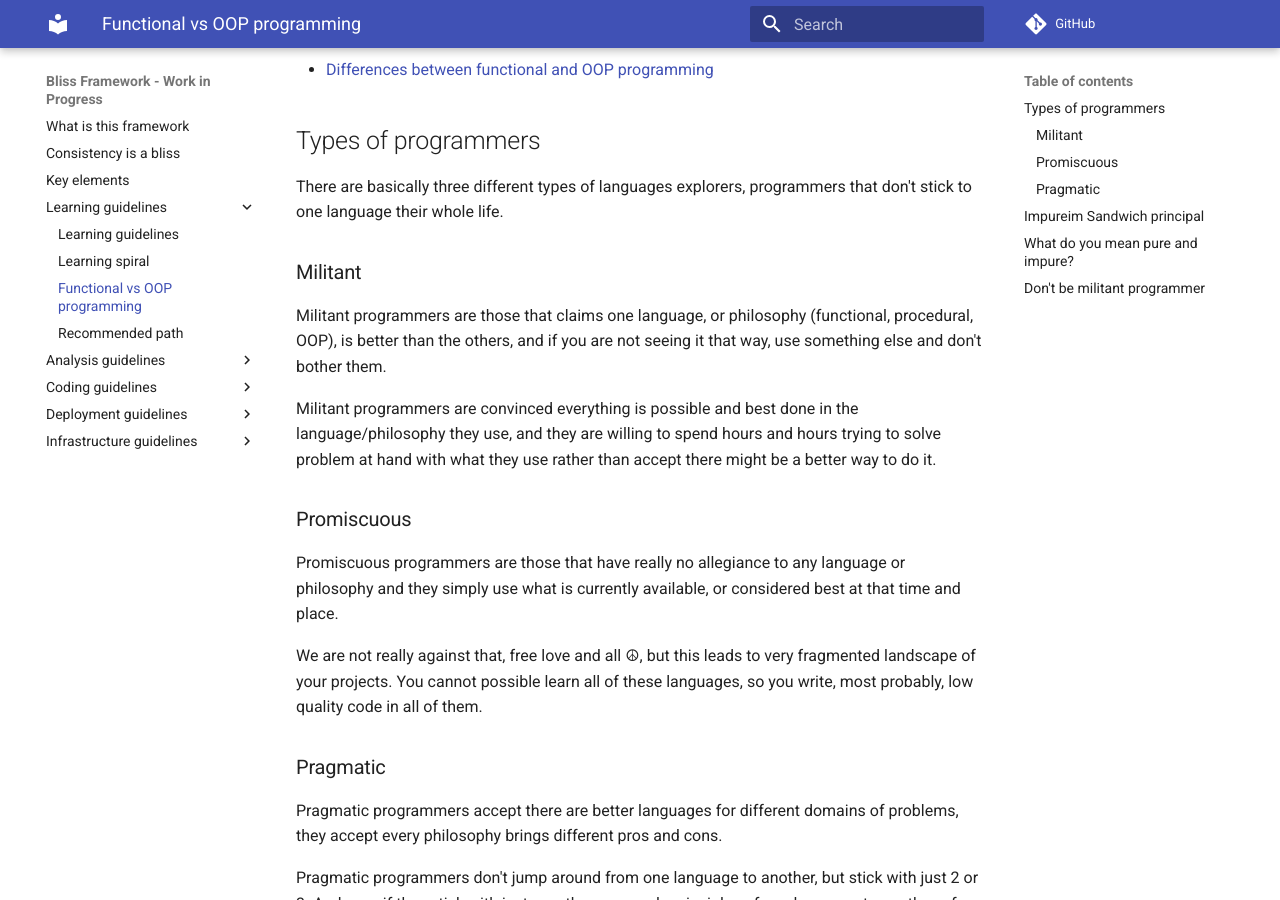
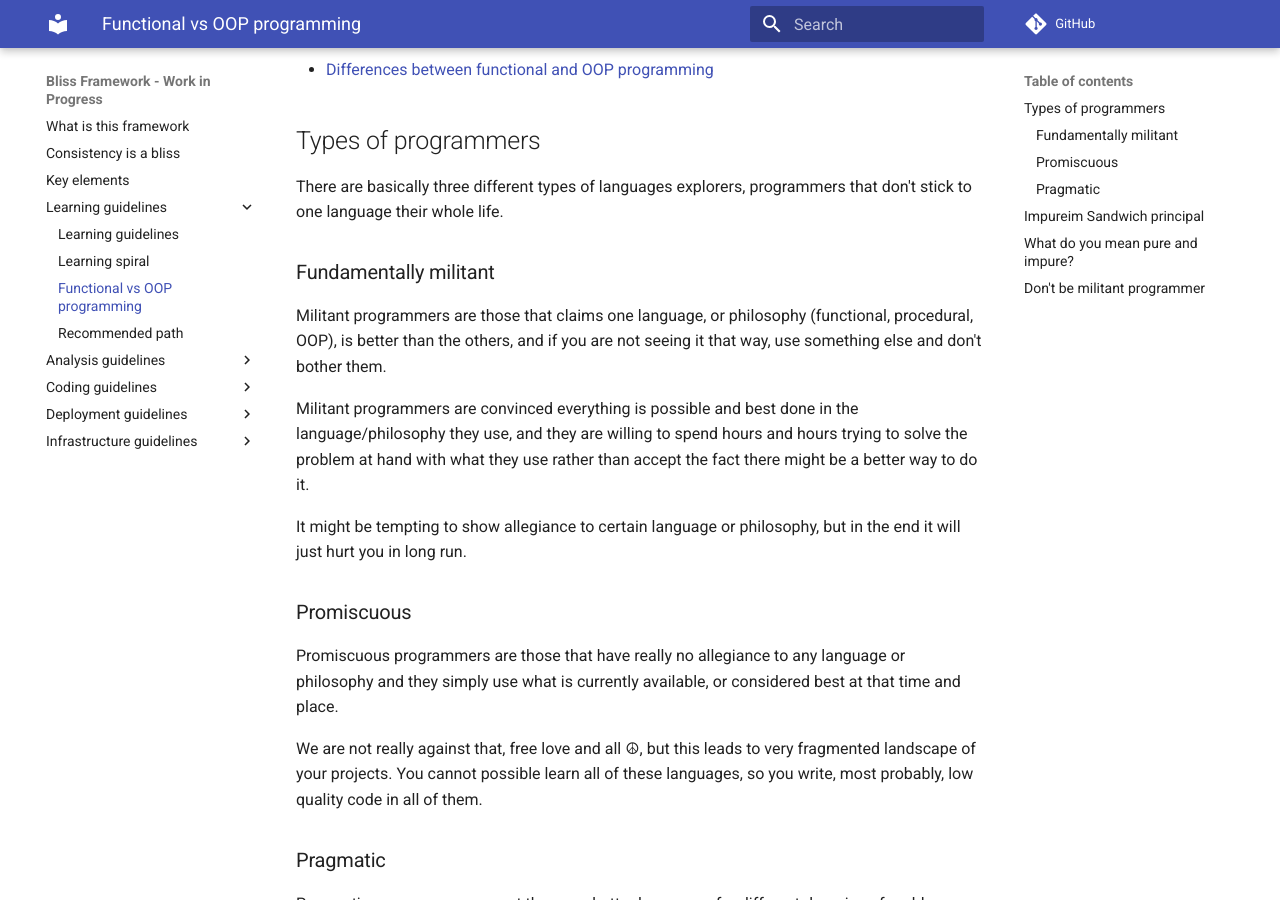
Before and after one commit to bliss-framework/web, an MkDocs documentation site: the page built from docs/learning-guidelines/functional-vs-OOP-programming.md, in a window 1280 px wide and 900 px high, scrolled down 425 px. Built offline with MkDocs 1.6.1 and Material for MkDocs 9.7.7, drawn with Linux system fonts in a browser that asks for light colours; comment, search, counter and statistics services are not loaded.

Commit message:
Update functional-vs-OOP-programming.md

```diff
--- a/docs/learning-guidelines/functional-vs-OOP-programming.md
+++ b/docs/learning-guidelines/functional-vs-OOP-programming.md
@@ -15,11 +15,13 @@ We won't cover every little aspect of these groups, there are better comparisons
 
 There are basically three different types of languages explorers, programmers that don't stick to one language their whole life.
 
-### Militant
+### Fundamentally militant
 
 Militant programmers are those that claims one language, or philosophy (functional, procedural, OOP), is better than the others, and if you are not seeing it that way, use something else and don't bother them.
 
-Militant programmers are convinced everything is possible and best done in the language/philosophy they use, and they are willing to spend hours and hours trying to solve problem at hand with what they use rather than accept there might be a better way to do it.
+Militant programmers are convinced everything is possible and best done in the language/philosophy they use, and they are willing to spend hours and hours trying to solve the problem at hand with what they use rather than accept the fact there might be a better way to do it.
+
+It might be tempting to show allegiance to certain language or philosophy, but in the end it will just hurt you in long run.
 
 ### Promiscuous
 
```
